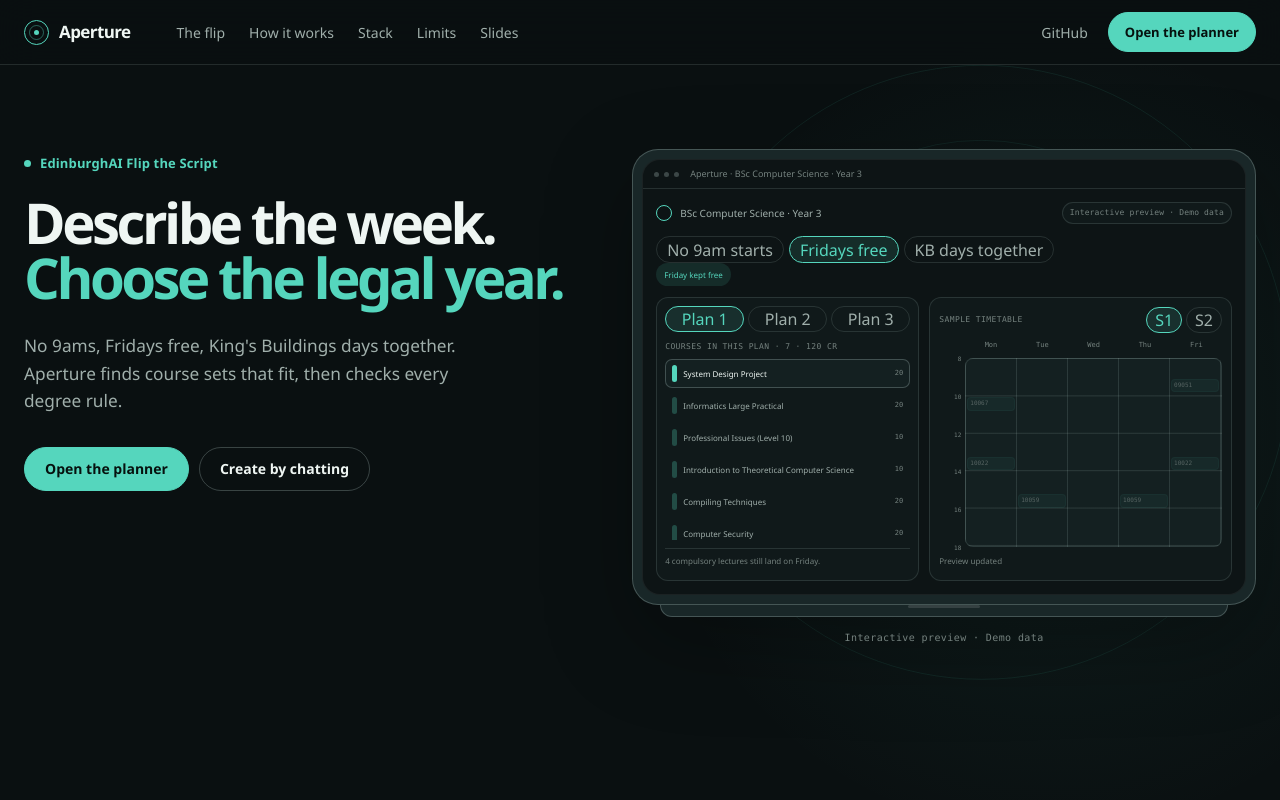
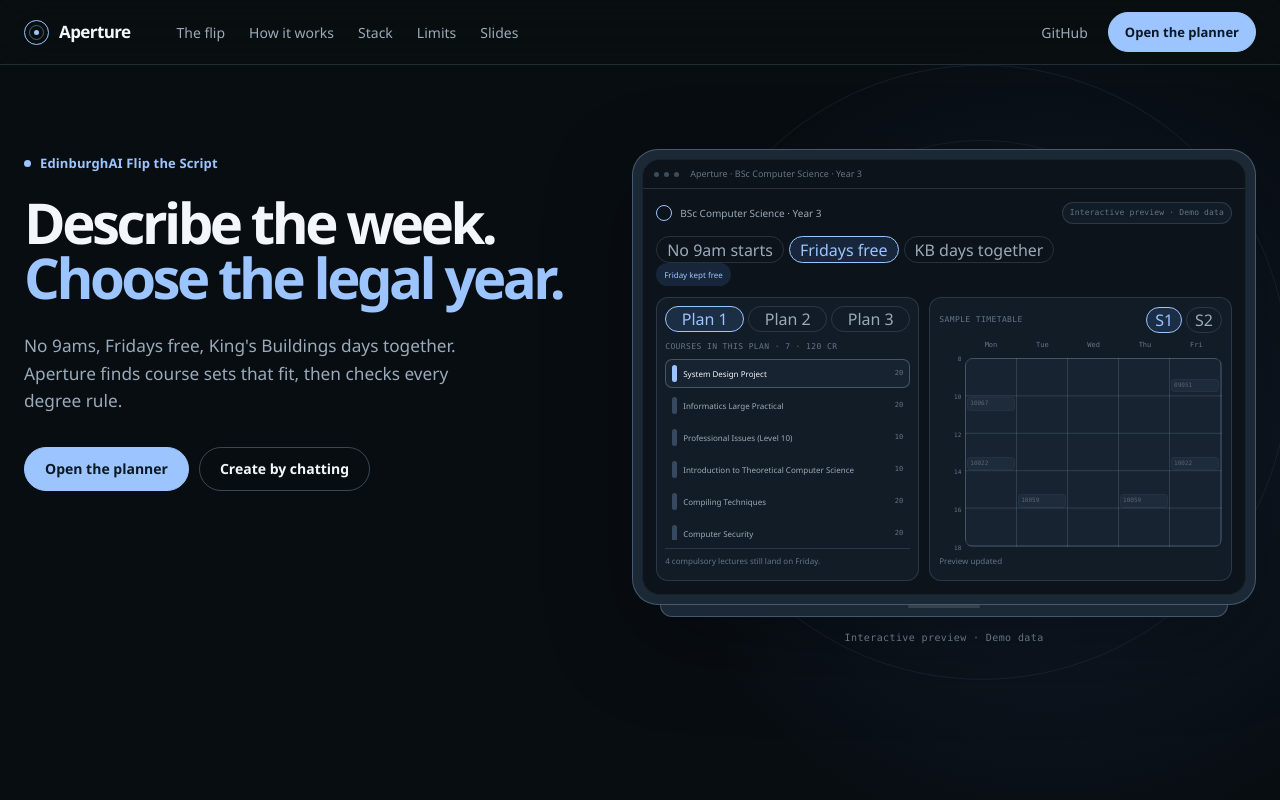
Before and after one commit to ppowdderr/aperture, a Next.js app: page / in a window 1280 px wide. Shown: the top 800 px of the page. Built offline with nearby package versions, Linux system fonts and the light colour scheme; a web font is replaced by a local one.

Commit message:
landing: match planner colours to slide deck

```diff
--- a/src/app/globals.css
+++ b/src/app/globals.css
@@ -41,22 +41,22 @@ body {
 }
 
 .chat-theme {
-  --color-bg: #0e1318;
-  --color-surface: #18212a;
-  --color-panel: #121920;
-  --color-panel-2: #222d38;
-  --color-rule: #293540;
-  --color-line: #3b4a59;
-  --color-line-strong: #566575;
-  --color-fg: #f5f7fa;
-  --color-fg-muted: #b7c3cf;
-  --color-fg-faint: #91a0ae;
+  --color-bg: #080d12;
+  --color-surface: #0c131a;
+  --color-panel: #121c26;
+  --color-panel-2: #172330;
+  --color-rule: rgb(155 186 215 / 10%);
+  --color-line: rgb(155 186 215 / 18%);
+  --color-line-strong: rgb(155 186 215 / 34%);
+  --color-fg: #f3f7fb;
+  --color-fg-muted: #9aaaba;
+  --color-fg-faint: #647487;
   --color-accent: #9cc5ff;
-  --color-accent-soft: #203a57;
-  --color-accent-dim: #203a57;
-  --color-accent-ink: #0b1622;
-  --color-warning: #f3c879;
-  --color-course-ink: #101820;
+  --color-accent-soft: rgb(95 153 255 / 14%);
+  --color-accent-dim: rgb(95 153 255 / 14%);
+  --color-accent-ink: #0b1825;
+  --color-warning: #ff9a70;
+  --color-course-ink: #0b1825;
 
   background: var(--color-bg);
   color: var(--color-fg);
--- a/src/app/home.tsx
+++ b/src/app/home.tsx
@@ -130,7 +130,7 @@ export function Home() {
   }
 
   return (
-    <div className="flex h-dvh flex-col bg-bg text-fg">
+    <div className="chat-theme flex h-dvh flex-col bg-bg text-fg">
       <header className="flex h-14 shrink-0 items-center gap-6 border-b border-line px-6">
         <Link href="/" className="text-[17px] font-semibold tracking-tight hover:text-fg">
           Aperture
--- a/src/components/Chat.tsx
+++ b/src/components/Chat.tsx
@@ -149,7 +149,7 @@ export function Chat({ student, courses, preferences, onPreferencesChange }: Cha
         <button
           type="submit"
           disabled={busy || !draft.trim()}
-          className="h-10 rounded-md bg-accent px-4 text-[15px] font-medium text-white disabled:opacity-40"
+          className="h-10 rounded-md bg-accent px-4 text-[15px] font-medium text-accent-ink disabled:opacity-40"
         >
           {busy ? "…" : "Send"}
         </button>
--- a/src/components/WeekView.tsx
+++ b/src/components/WeekView.tsx
@@ -19,7 +19,7 @@ export const COURSE_TINTS = [
   "hsl(180 50% 87%)",
 ];
 
-export const FORCED_OUTLINE = "#b7791f";
+export const FORCED_OUTLINE = "#ff9a70";
 
 /** The export lists one row per week range; a lecture taught weeks 1-2 and 3-10 at the same time is one cell here. */
 export function mergeWeekRanges(slots: readonly Slot[]): Slot[] {
--- a/src/components/landing/landing.css
+++ b/src/components/landing/landing.css
@@ -1,25 +1,25 @@
 .lp-landing {
-  --landing-bg: #0a1011;
-  --landing-bg-soft: #0d1415;
-  --landing-surface: #10191a;
-  --landing-surface-2: #142021;
-  --landing-surface-3: #192728;
-  --landing-ink: #eff6f3;
-  --landing-muted: #a0afab;
-  --landing-faint: #74817e;
-  --landing-line: rgb(208 235 228 / 13%);
-  --landing-line-strong: rgb(208 235 228 / 24%);
-  --landing-accent: #55d6bd;
-  --landing-accent-ink: #06110e;
-  --landing-accent-soft: rgb(85 214 189 / 12%);
-  --landing-accent-medium: rgb(85 214 189 / 27%);
+  --landing-bg: #080d12;
+  --landing-bg-soft: #0c131a;
+  --landing-surface: #121c26;
+  --landing-surface-2: #172330;
+  --landing-surface-3: #1b2835;
+  --landing-ink: #f3f7fb;
+  --landing-muted: #9aaaba;
+  --landing-faint: #647487;
+  --landing-line: rgb(155 186 215 / 18%);
+  --landing-line-strong: rgb(155 186 215 / 34%);
+  --landing-accent: #9cc5ff;
+  --landing-accent-ink: #0b1825;
+  --landing-accent-soft: rgb(95 153 255 / 14%);
+  --landing-accent-medium: rgb(156 197 255 / 27%);
   --landing-radius-panel: 16px;
   --landing-radius-device: 26px;
 
   min-height: 100dvh;
   overflow-x: clip;
   background:
-    radial-gradient(circle at 82% 7%, rgb(85 214 189 / 8%), transparent 27rem),
+    radial-gradient(circle at 82% 7%, rgb(95 153 255 / 12%), transparent 27rem),
     linear-gradient(var(--landing-bg), var(--landing-bg));
   color: var(--landing-ink);
   color-scheme: dark;
@@ -117,7 +117,7 @@
 .lp-mark::after {
   content: "";
   position: absolute;
-  border: 1px solid rgb(85 214 189 / 42%);
+  border: 1px solid rgb(156 197 255 / 42%);
   border-radius: 50%;
 }
 
@@ -188,8 +188,8 @@
 
 .lp-primaryButton:hover {
   transform: translateY(-1px);
-  background: #6ee2cb;
-  border-color: #6ee2cb;
+  background: #b4d4ff;
+  border-color: #b4d4ff;
 }
 
 .lp-primaryButton:active,
@@ -350,7 +350,7 @@
   z-index: -1;
   width: min(48vw, 620px);
   aspect-ratio: 1;
-  border: 1px solid rgb(85 214 189 / 9%);
+  border: 1px solid rgb(156 197 255 / 9%);
   border-radius: 50%;
   transform: translate(-50%, -50%);
   pointer-events: none;
@@ -360,7 +360,7 @@
 .lp-iris::after {
   content: "";
   position: absolute;
-  border: 1px solid rgb(85 214 189 / 8%);
+  border: 1px solid rgb(156 197 255 / 8%);
   border-radius: inherit;
 }
 
@@ -640,7 +640,7 @@
   height: 19px;
   transform: translateX(-50%);
   border-radius: 999px;
-  background: #060a0b;
+  background: #05090d;
 }
 
 .lp-phoneNotch::after {
@@ -651,7 +651,7 @@
   width: 5px;
   height: 5px;
   border-radius: 50%;
-  background: #142021;
+  background: #172330;
 }
 
 .lp-browserBar {
@@ -1009,9 +1009,9 @@
 .lp-block {
   position: absolute;
   overflow: hidden;
-  border: 1px solid rgb(85 214 189 / 11%);
+  border: 1px solid rgb(156 197 255 / 11%);
   border-radius: 4px;
-  background: rgb(85 214 189 / 12%);
+  background: rgb(156 197 255 / 12%);
   padding: 2px;
   color: rgb(239 246 243 / 72%);
   font-family: ui-monospace, "SF Mono", Menlo, Consolas, monospace;
@@ -1192,7 +1192,7 @@
 }
 
 .lp-rule[open] {
-  border-color: rgb(85 214 189 / 38%);
+  border-color: rgb(156 197 255 / 38%);
 }
 
 .lp-ruleSummary {
@@ -1279,7 +1279,7 @@
   color: var(--landing-accent);
   font-size: 8px;
   text-decoration: underline;
-  text-decoration-color: rgb(85 214 189 / 35%);
+  text-decoration-color: rgb(156 197 255 / 35%);
   text-underline-offset: 3px;
 }
 
@@ -1346,7 +1346,7 @@
 .lp-stackItem:nth-child(1) {
   grid-column: span 7;
   background:
-    radial-gradient(circle at 96% 6%, rgb(85 214 189 / 16%), transparent 11rem),
+    radial-gradient(circle at 96% 6%, rgb(156 197 255 / 16%), transparent 11rem),
     var(--landing-surface);
 }
 
```
Also changed, not shown: 3 other files (tests, documents, lock files or other folders).
